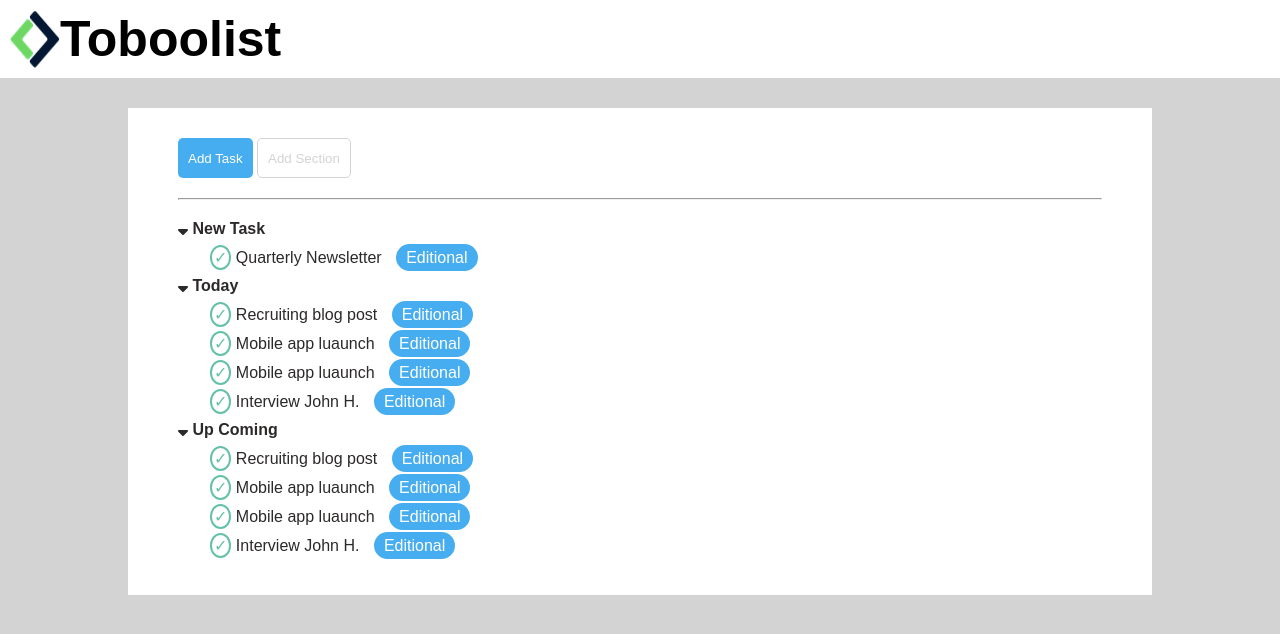
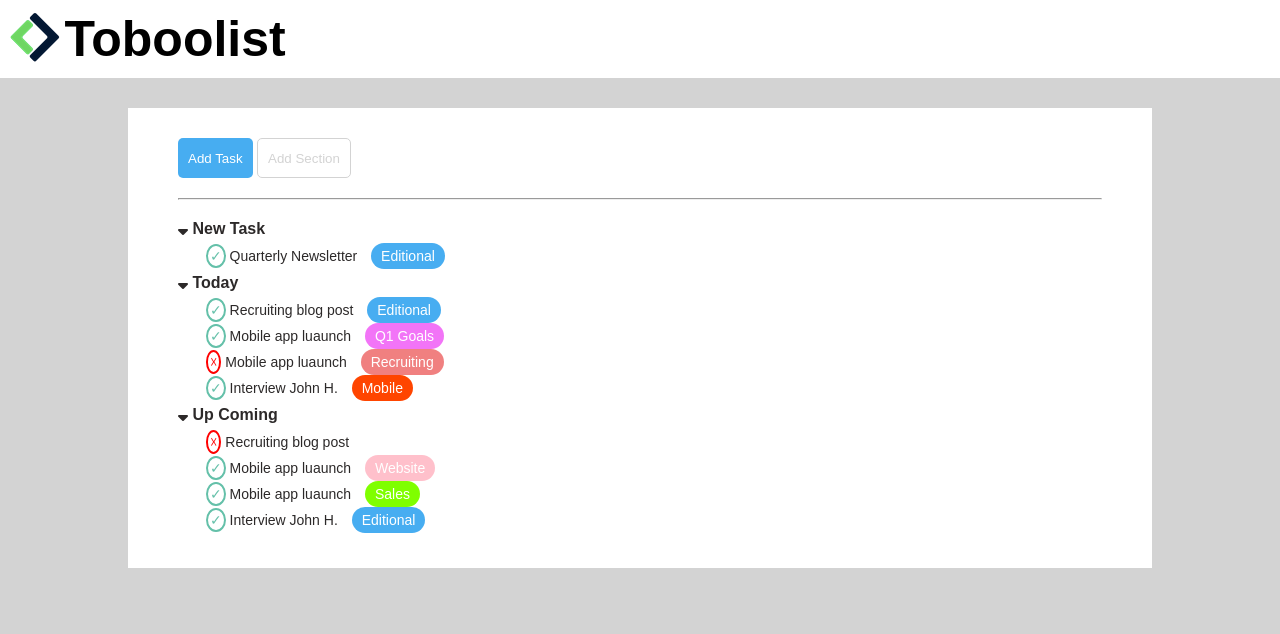
Before and after one commit to agnesvarga1/html-css-toboolist, a plain HTML site: page index.html in a window 1280 px wide. Drawn offline with Linux system fonts and the light colour scheme.

Commit message:
add color .sign div

```diff
--- a/index.html
+++ b/index.html
@@ -12,7 +12,7 @@
   </head>
   <body>
     <header>
-      <img class="logo" src="./img/Logo.png" alt="" />
+      <figure><img class="logo" src="./img/Logo.png" alt="" /></figure>
 
       <h1>Toboolist</h1>
     </header>
@@ -40,15 +40,15 @@
           </li>
           <li>
             Mobile app luaunch
-            <div class="sign">Editional</div>
+            <div class="sign">Q1 Goals</div>
           </li>
           <li>
             Mobile app luaunch
-            <div class="sign">Editional</div>
+            <div class="sign">Recruiting</div>
           </li>
           <li>
             Interview John H.
-            <div class="sign">Editional</div>
+            <div class="sign">Mobile</div>
           </li>
         </ul>
       </section>
@@ -62,11 +62,11 @@
           </li>
           <li>
             Mobile app luaunch
-            <div class="sign">Editional</div>
+            <div class="sign">Website</div>
           </li>
           <li>
             Mobile app luaunch
-            <div class="sign">Editional</div>
+            <div class="sign">Sales</div>
           </li>
           <li>
             Interview John H.
--- a/styles.css
+++ b/styles.css
@@ -16,12 +16,13 @@ main {
 header {
   margin-bottom: 30px;
   padding: 10px;
-  display: flex;
 }
 
-/* h1 {
+h1,
+figure {
+  vertical-align: middle;
   display: inline-block;
-} */
+}
 h1 {
   font-size: 50px;
 }
@@ -74,6 +75,7 @@ ul {
 
 li {
   margin: 10px 0;
+  font-size: 14px;
 }
 
 li::before {
@@ -85,3 +87,33 @@ li::before {
   margin-left: 2em;
   color: #64c0a9;
 }
+#section-2 li:last-child .sign {
+  background-color: orangered;
+}
+#section-2 li:nth-child(2) .sign {
+  background-color: rgb(242, 116, 247);
+}
+
+#section-2 li:nth-child(3) .sign {
+  background-color: lightcoral;
+}
+
+#section-2 li:nth-child(3)::before,
+#section-3 li:first-child:before {
+  border-color: red;
+  color: red;
+  content: "\2613";
+}
+
+#section-3 li:nth-child(2) .sign {
+  background-color: pink;
+  content: "Website";
+}
+
+#section-3 li:nth-child(3) .sign {
+  background-color: chartreuse;
+}
+
+#section-3 li:first-child .sign {
+  display: none;
+}
```
